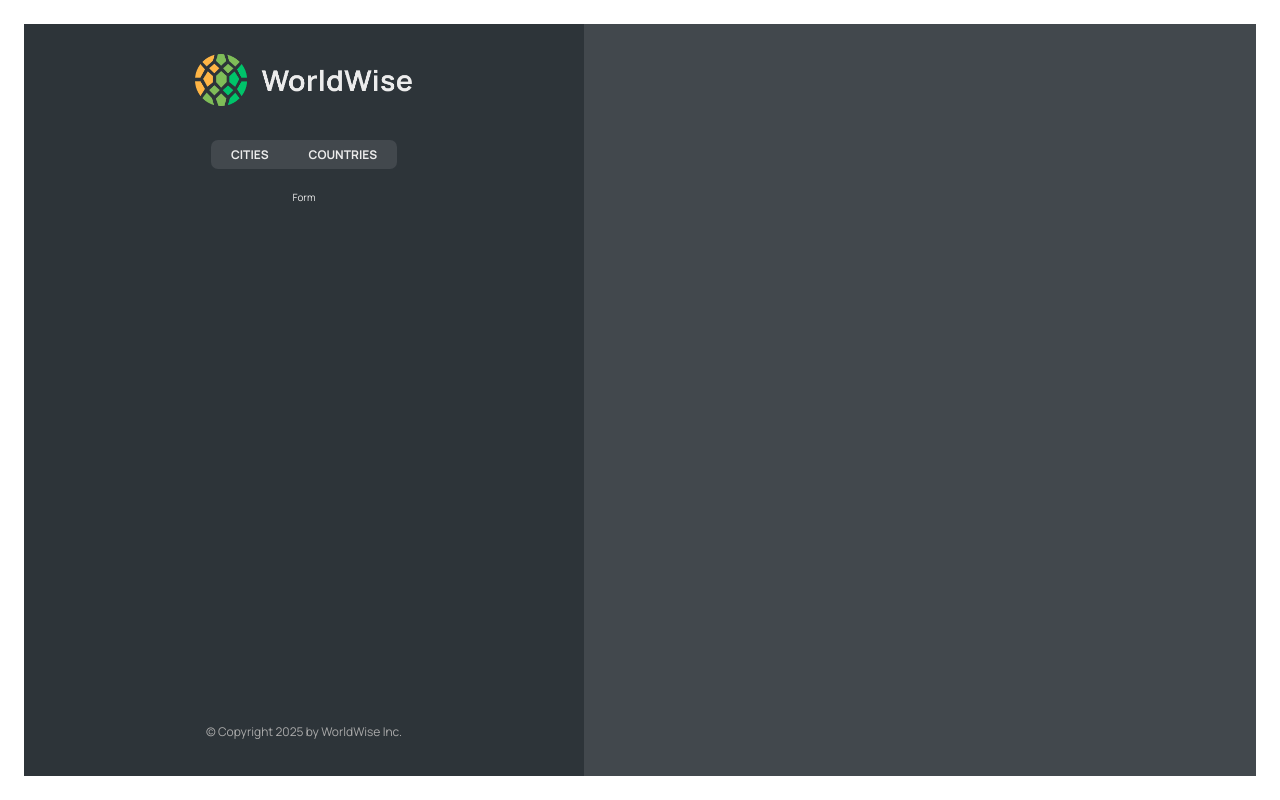
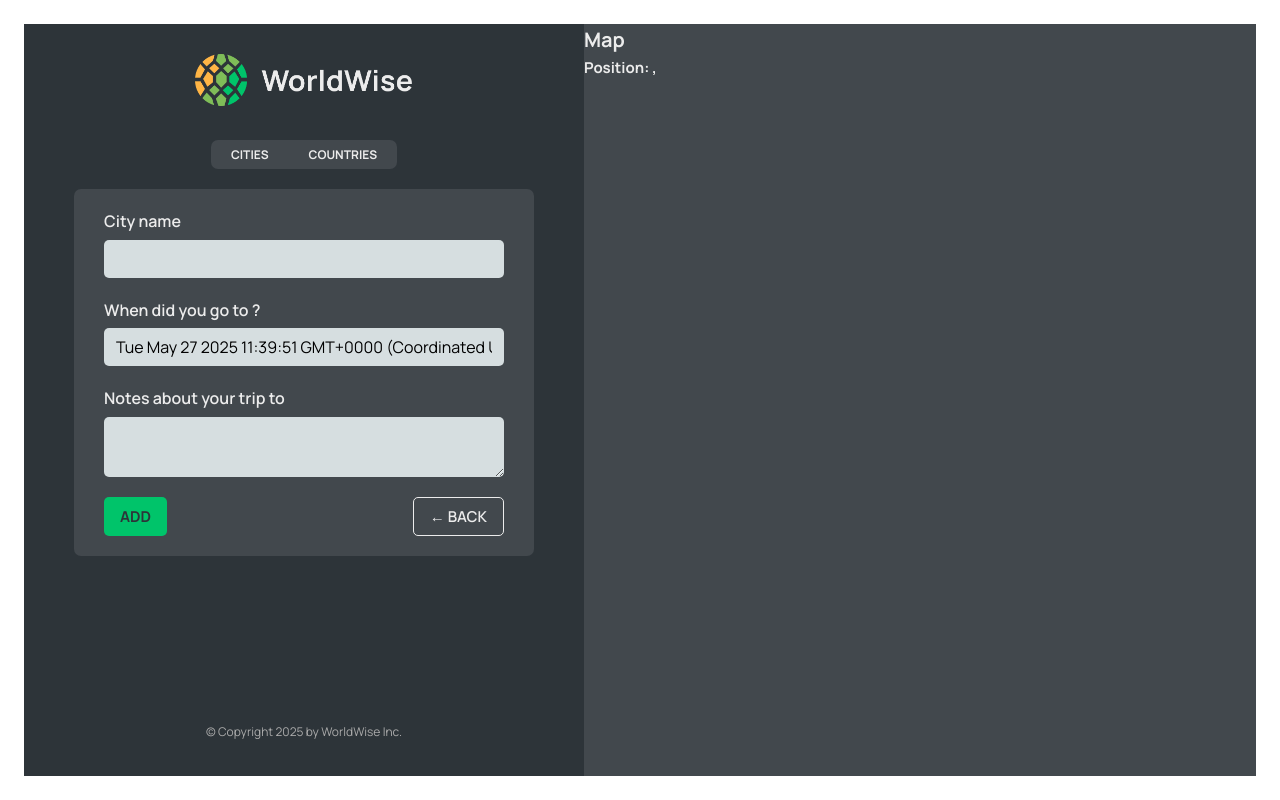
Before and after one commit to m9iv/world-wise, a React (Vite) app: page /app/form in a window 1280 px wide. Built offline with nearby package versions, Linux system fonts and the light colour scheme; data requests are answered from the project's data file.

Commit message:
Implement programmatic navigation

```diff
--- a/src/App.jsx
+++ b/src/App.jsx
@@ -1,14 +1,19 @@
 import { useEffect, useState } from 'react'
-import { BrowserRouter, Route, Routes } from 'react-router-dom'
+import { BrowserRouter, Navigate, Route, Routes } from 'react-router-dom'
 
+// PAGES
 import Homepage from './pages/Homepage'
 import Product from './pages/Product'
 import Pricing from './pages/Pricing'
 import Login from './pages/Login'
 import AppLayout from './pages/AppLayout'
 import PageNotFound from './pages/PageNotFound'
+
+// COMPONENTS
+import City from './components/City'
 import CityList from './components/CityList'
 import CountryList from './components/CountryList'
+import Form from './components/Form'
 
 const BASE_URL = 'http://localhost:9000'
 
@@ -41,23 +46,25 @@
         <Route index element={<Homepage />} />
         <Route path="product" element={<Product />} />
         <Route path="pricing" element={<Pricing />} />
-        <Route path="/login" element={<Login />} />
+        <Route path="login" element={<Login />} />
         <Route path="*" element={<PageNotFound />} />
 
         <Route path="app" element={<AppLayout />}>
-          <Route
-            index
-            element={<CityList cities={cities} isLoading={isLoading} />}
-          />
+          <Route index element={<Navigate replace to="cities" />} />
+
           <Route
             path="cities"
             element={<CityList cities={cities} isLoading={isLoading} />}
           />
+
+          <Route path="cities/:id" element={<City />} />
+
           <Route
             path="countries"
             element={<CountryList cities={cities} isLoading={isLoading} />}
           />
-          <Route path="form" element={<p>Form</p>} />
+
+          <Route path="form" element={<Form />} />
         </Route>
       </Routes>
     </BrowserRouter>
--- /dev/null
+++ b/src/components/Button.jsx
@@ -0,0 +1,11 @@
+import styles from './Button.module.css'
+
+function Button({ children, onClick, type }) {
+  return (
+    <button onClick={onClick} className={`${styles.btn} ${styles[type]}`}>
+      {children}
+    </button>
+  )
+}
+
+export default Button
--- a/src/components/City.jsx
+++ b/src/components/City.jsx
@@ -1,61 +1,76 @@
-import styles from "./City.module.css";
+import { useParams, useSearchParams } from 'react-router-dom'
+import styles from './City.module.css'
 
 const formatDate = (date) =>
-  new Intl.DateTimeFormat("en", {
-    day: "numeric",
-    month: "long",
-    year: "numeric",
-    weekday: "long",
-  }).format(new Date(date));
+  new Intl.DateTimeFormat('en', {
+    day: 'numeric',
+    month: 'long',
+    year: 'numeric',
+    weekday: 'long',
+  }).format(new Date(date))
 
 function City() {
+  const { id } = useParams()
+  const [searchParams, setSearchParams] = useSearchParams()
+
+  const lat = searchParams.get('lat')
+  const lng = searchParams.get('lng')
+
   // TEMP DATA
   const currentCity = {
-    cityName: "Lisbon",
-    emoji: "🇵🇹",
-    date: "2027-10-31T15:59:59.138Z",
-    notes: "My favorite city so far!",
-  };
+    cityName: 'Lisbon',
+    emoji: '🇵🇹',
+    date: '2027-10-31T15:59:59.138Z',
+    notes: 'My favorite city so far!',
+  }
 
-  const { cityName, emoji, date, notes } = currentCity;
+  const { cityName, emoji, date, notes } = currentCity
 
   return (
-    <div className={styles.city}>
-      <div className={styles.row}>
-        <h6>City name</h6>
-        <h3>
-          <span>{emoji}</span> {cityName}
-        </h3>
-      </div>
+    <>
+      <h1>City {id}</h1>
+      <p>
+        Position: {lng}, {lat}
+      </p>
+    </>
+  )
 
-      <div className={styles.row}>
-        <h6>You went to {cityName} on</h6>
-        <p>{formatDate(date || null)}</p>
-      </div>
+  // return (
+  //   <div className={styles.city}>
+  //     <div className={styles.row}>
+  //       <h6>City name</h6>
+  //       <h3>
+  //         <span>{emoji}</span> {cityName}
+  //       </h3>
+  //     </div>
 
-      {notes && (
-        <div className={styles.row}>
-          <h6>Your notes</h6>
-          <p>{notes}</p>
-        </div>
-      )}
+  //     <div className={styles.row}>
+  //       <h6>You went to {cityName} on</h6>
+  //       <p>{formatDate(date || null)}</p>
+  //     </div>
 
-      <div className={styles.row}>
-        <h6>Learn more</h6>
-        <a
-          href={`https://en.wikipedia.org/wiki/${cityName}`}
-          target="_blank"
-          rel="noreferrer"
-        >
-          Check out {cityName} on Wikipedia &rarr;
-        </a>
-      </div>
+  //     {notes && (
+  //       <div className={styles.row}>
+  //         <h6>Your notes</h6>
+  //         <p>{notes}</p>
+  //       </div>
+  //     )}
 
-      <div>
-        <ButtonBack />
-      </div>
-    </div>
-  );
+  //     <div className={styles.row}>
+  //       <h6>Learn more</h6>
+  //       <a
+  //         href={`https://en.wikipedia.org/wiki/${cityName}`}
+  //         target="_blank"
+  //         rel="noreferrer">
+  //         Check out {cityName} on Wikipedia &rarr;
+  //       </a>
+  //     </div>
+
+  //     <div>
+  //       <ButtonBack />
+  //     </div>
+  //   </div>
+  // )
 }
 
-export default City;
+export default City
--- a/src/components/CityItem.jsx
+++ b/src/components/CityItem.jsx
@@ -1,3 +1,4 @@
+import { Link } from 'react-router-dom'
 import styles from './CityItem.module.css'
 
 const formatDate = (date) =>
@@ -9,15 +10,19 @@
   }).format(new Date(date))
 
 function CityItem({ city }) {
-  const { cityName, emoji, date } = city
+  const { cityName, emoji, date, id, position } = city
 
   return (
-    <li className={styles.cityItem}>
-      <span className={styles.emoji}>{emoji}</span>
-      <h3 className={styles.name}>{cityName}</h3>
+    <li>
+      <Link
+        className={styles.cityItem}
+        to={`${id}?lat=${position.lat}&lng=${position.lng}`}>
+        <span className={styles.emoji}>{emoji}</span>
+        <h3 className={styles.name}>{cityName}</h3>
 
-      <time className={styles.date}>({formatDate(date)})</time>
-      <button className={styles.deleteBtn}>&times;</button>
+        <time className={styles.date}>({formatDate(date)})</time>
+        <button className={styles.deleteBtn}>&times;</button>
+      </Link>
     </li>
   )
 }
--- a/src/components/Form.jsx
+++ b/src/components/Form.jsx
@@ -1,22 +1,26 @@
 // "https://api.bigdatacloud.net/data/reverse-geocode-client?latitude=0&longitude=0"
 
-import { useState } from "react";
+import { useState } from 'react'
 
-import styles from "./Form.module.css";
+import styles from './Form.module.css'
+import Button from './Button'
+import { useNavigate } from 'react-router-dom'
 
 export function convertToEmoji(countryCode) {
   const codePoints = countryCode
     .toUpperCase()
-    .split("")
-    .map((char) => 127397 + char.charCodeAt());
-  return String.fromCodePoint(...codePoints);
+    .split('')
+    .map((char) => 127397 + char.charCodeAt())
+  return String.fromCodePoint(...codePoints)
 }
 
 function Form() {
-  const [cityName, setCityName] = useState("");
-  const [country, setCountry] = useState("");
-  const [date, setDate] = useState(new Date());
-  const [notes, setNotes] = useState("");
+  const [cityName, setCityName] = useState('')
+  const [country, setCountry] = useState('')
+  const [date, setDate] = useState(new Date())
+  const [notes, setNotes] = useState('')
+
+  const navigate = useNavigate()
 
   return (
     <form className={styles.form}>
@@ -49,11 +53,18 @@
       </div>
 
       <div className={styles.buttons}>
-        <button>Add</button>
-        <button>&larr; Back</button>
+        <Button type="primary">Add</Button>
+        <Button
+          type="back"
+          onClick={(e) => {
+            e.preventDefault()
+            navigate(-1)
+          }}>
+          &larr; Back
+        </Button>
       </div>
     </form>
-  );
+  )
 }
 
-export default Form;
+export default Form
--- a/src/components/Map.jsx
+++ b/src/components/Map.jsx
@@ -1,7 +1,23 @@
+import { useNavigate, useSearchParams } from 'react-router-dom'
 import styles from './Map.module.css'
 
 function Map() {
-  return <div className={styles.mapContainer}></div>
+  const [searchParams, setSearchParams] = useSearchParams()
+
+  const lat = searchParams.get('lat')
+  const lng = searchParams.get('lng')
+
+  const navigate = useNavigate()
+
+  return (
+    <div className={styles.mapContainer} onClick={() => navigate('form')}>
+      <h1>Map</h1>
+
+      <h2>
+        Position: {lat}, {lng}
+      </h2>
+    </div>
+  )
 }
 
 export default Map
--- a/src/pages/Homepage.jsx
+++ b/src/pages/Homepage.jsx
@@ -20,7 +20,7 @@
           you have wandered the world.
         </h2>
 
-        <Link to="/app" className="cta">
+        <Link to="app" className="cta">
           Start tracking now
         </Link>
       </section>
```
